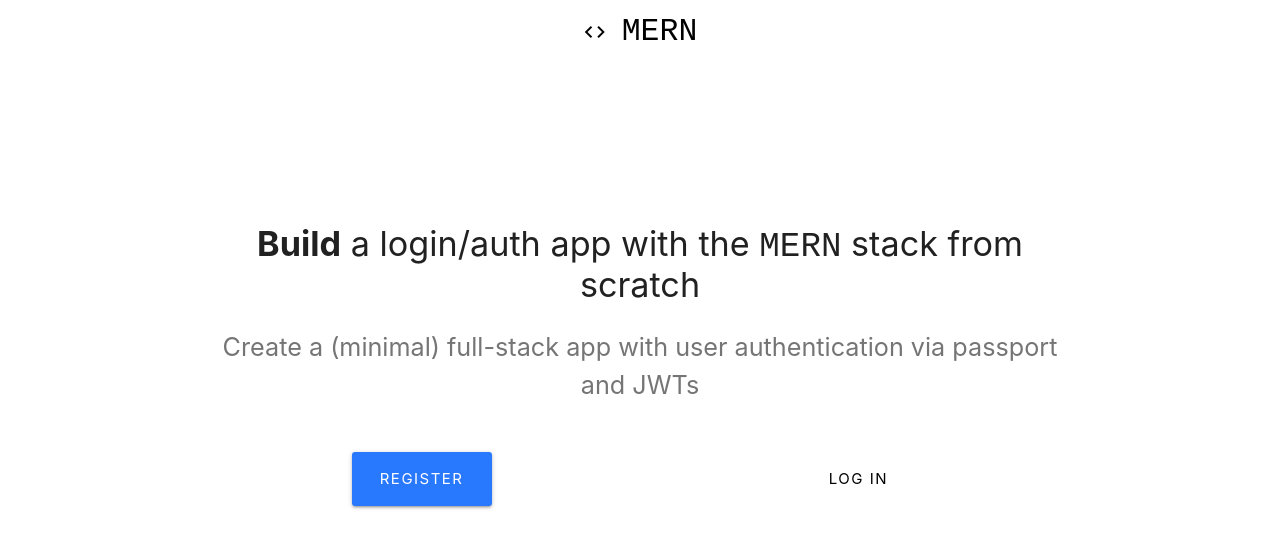
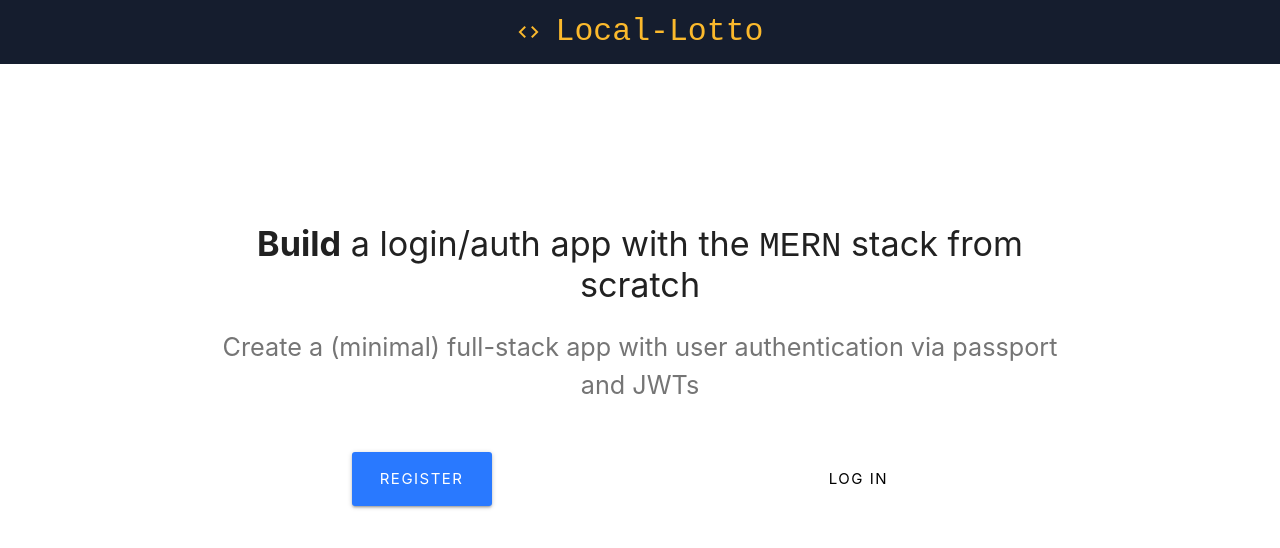
Before and after one commit to willaltherr/project-3, a React (Create React App) app in the folder client/: page / in a window 1280 px wide. Shown: the top 548 px of the page. Built offline with nearby package versions, Linux system fonts and the light colour scheme.

Commit message:
added styling to the navbar

```diff
--- a/client/src/App.js
+++ b/client/src/App.js
@@ -14,6 +14,7 @@ import Login from "./components/auth/Login";
 import PrivateRoute from "./components/private-route/PrivateRoute";
 import Dashboard from "./components/dashboard/Dashboard";
 import Profile from "./components/profile/Profile";
+
 
 import "./App.css";
 
--- /dev/null
+++ b/client/src/components/layout/Navbar.css
@@ -0,0 +1,7 @@
+.nav-wrapper {
+    background-color: #151D2E;
+}
+
+nav .brand-logo {
+    color: #FBB92C;
+}
--- a/client/src/components/layout/Navbar.js
+++ b/client/src/components/layout/Navbar.js
@@ -1,21 +1,22 @@
 import React, { Component } from "react";
 import { Link } from "react-router-dom";
+import "./Navbar.css";
 
 class Navbar extends Component {
   render() {
     return (
       <div className="navbar-fixed">
         <nav className="z-depth-0">
-          <div className="nav-wrapper white">
+          <div className="nav-wrapper">
             <Link
               to="/"
               style={{
                 fontFamily: "monospace"
               }}
-              className="col s5 brand-logo center black-text"
+              className="col s5 brand-logo center"
             >
               <i className="material-icons">code</i>
-              MERN
+              Local-Lotto
             </Link>
           </div>
         </nav>
--- a/client/src/index.js
+++ b/client/src/index.js
@@ -3,6 +3,7 @@ import ReactDOM from 'react-dom';
 import './index.css';
 import App from './App';
 import * as serviceWorker from './serviceWorker';
+
 
 ReactDOM.render(<App />, document.getElementById('root'));
 
--- a/package.json
+++ b/package.json
@@ -15,6 +15,7 @@
   "dependencies": {
     "bcryptjs": "^2.4.3",
     "body-parser": "^1.18.3",
+    "bootstrap": "^4.4.1",
     "concurrently": "^4.0.1",
     "express": "^4.16.4",
     "is-empty": "^1.2.0",
@@ -22,6 +23,7 @@
     "mongoose": "^5.3.11",
     "passport": "^0.4.0",
     "passport-jwt": "^4.0.0",
+    "react-bootstrap": "^1.0.0-beta.16",
     "validator": "^10.9.0"
   }
 }
```
Also changed, not shown: client/src/components/profile/profile.css (added), 2 other files (tests, documents, lock files or other folders).
